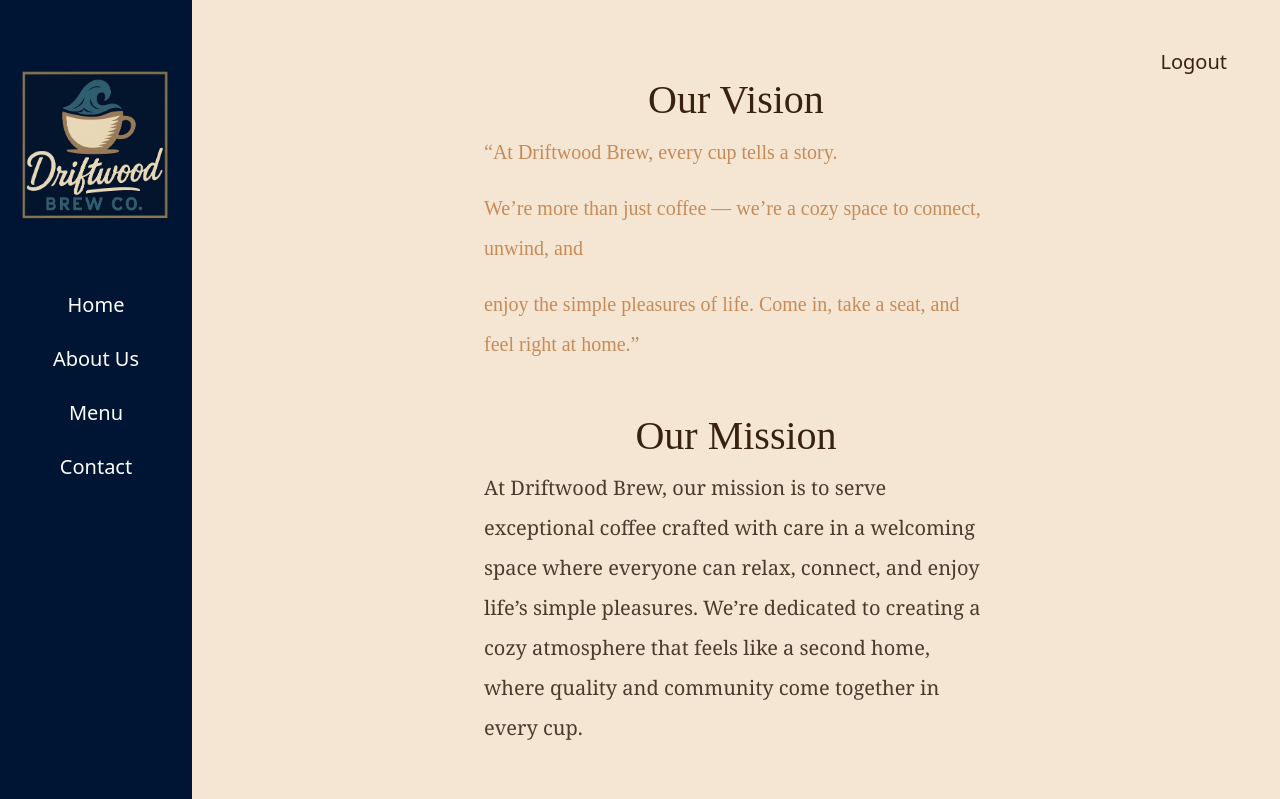
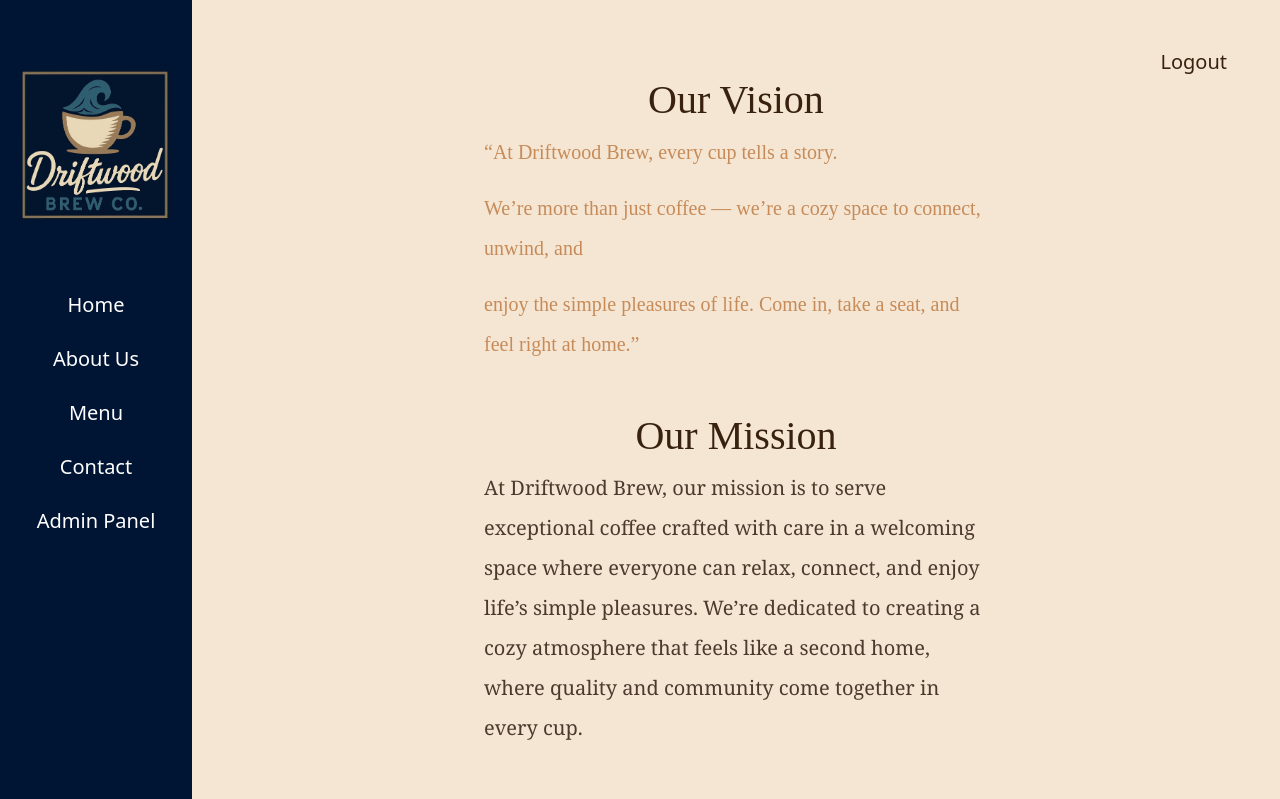
Before and after one commit to dwaynxz/coffee-shop-website, a Flask app: page /about in a window 1280 px wide. Shown: the top 799 px of the page. Run offline with Flask 3, Linux system fonts and the light colour scheme; the visitor is signed in with stand-in values (Sample User, id 1).

Commit message:
feat: add admin panel link
Signed-off-by: dwaynxz <dwayne604012@gmail.com>

```diff
--- a/Templates/base.html
+++ b/Templates/base.html
@@ -25,6 +25,9 @@
           <a href="{{ url_for('about') }}" class="nav-links">About Us</a><br><br>
           <a href="{{ url_for('menu') }}" class="nav-links">Menu</a><br><br>
           <a href="{{url_for('contact')}}" class="nav-links">Contact</a><br><br>
+          {% if current_user.admin %}
+            <a href="{{ url_for('admin_menu') }}" class="nav-links">Admin Panel</a>
+          {% endif %}
         </nav>
       </div>
       <div class="right">
```
